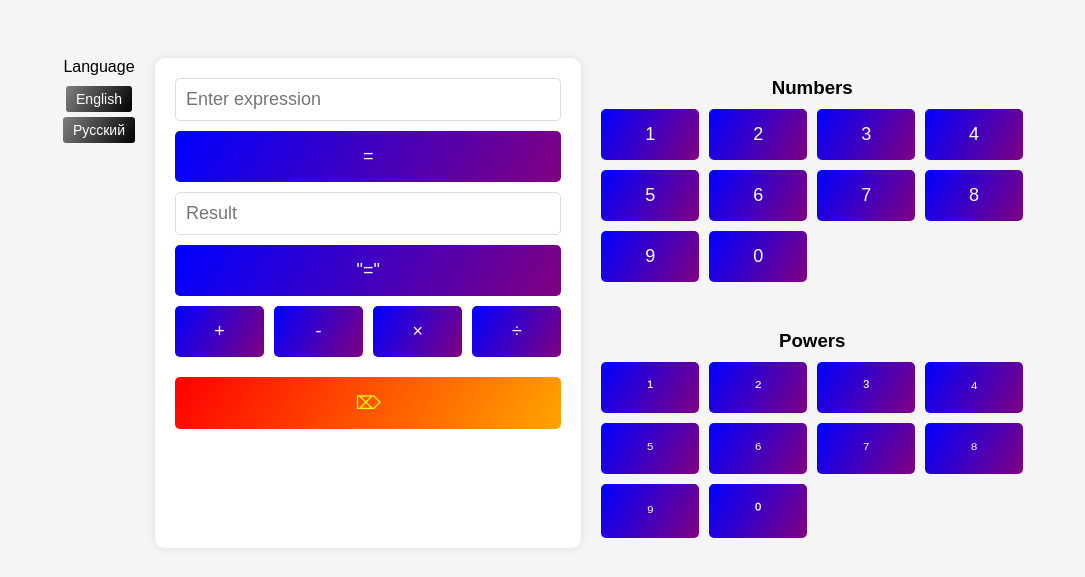
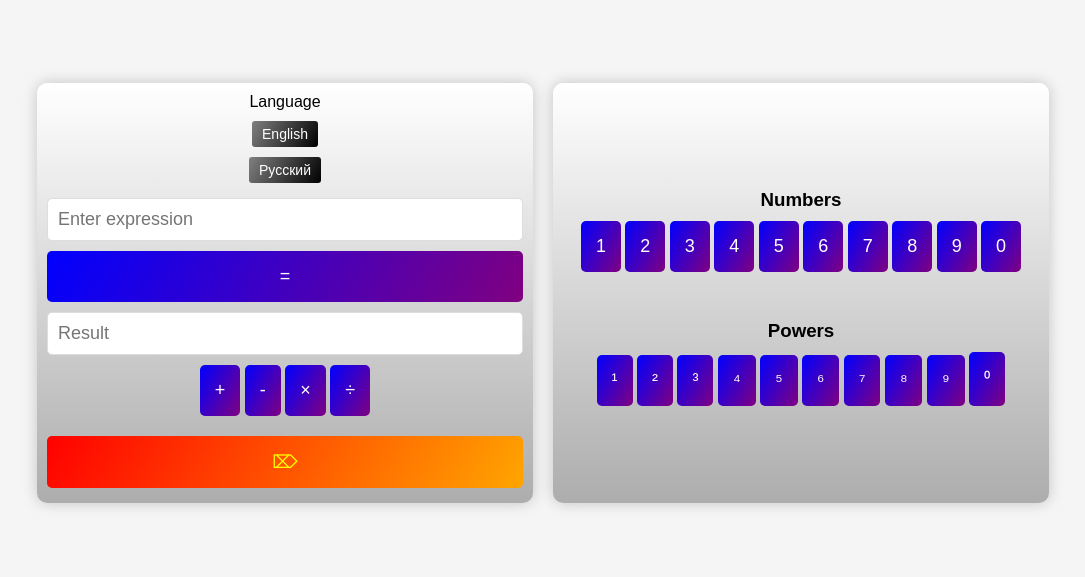
Before and after one commit to Gr1nd1Lka/Calculator, a plain HTML site: page index.html in a window 1280 px wide. Shown: the part 107-684 px from the top of the page, without its empty margins (97-1182 px from the left). Drawn offline with Linux system fonts and the light colour scheme.

Commit message:
Add files via upload

```diff
--- a/index.html
+++ b/index.html
@@ -3,26 +3,22 @@
 <head>
     <meta name="viewport" content="width=device-width, initial-scale=1.0, maximum-scale=1.0, user-scalable=no">
     <meta charset="UTF-8">
-    <meta name="viewport" content="width=device-width, initial-scale=1.0">
     <title>Calculator</title>
     <link rel="stylesheet" href="styles.css">
 </head>
 <body>
     <div class="container">
+        <div class="calculator">
             <div class="language-switcher">
                 <span id="language-label">Language</span>
                 <button onclick="switchLanguage('en')">English</button>
                 <button onclick="switchLanguage('ru')">Русский</button>
             </div>
-
-        <div class="calculator">
-            <input type="text" id="expression" class="expression" placeholder="Enter expression">
+            <input type="text" id="expression" class="expression" placeholder="Example" readonly>
 
             <button id="calculate-btn" onclick="calculateExpression()">=</button>
 
             <input type="text" id="result" class="result" readonly placeholder="Result">
-
-            <button id="equal-btn" onclick="insertSymbol('=')">"="</button>
 
             <div class="operation-buttons">
                 <button onclick="insertSymbol('+')">+</button>
@@ -34,6 +30,7 @@
             <button id="delete-btn" onclick="deleteLastSymbol()">⌦</button>
         </div>
 
+        <div class="forButtons">
             <div class="side-panel">
                 <div class="numbers">
                     <h3>Numbers</h3>
@@ -68,6 +65,7 @@
                 </div>
             </div>
         </div>
+    </div>
 
     <script src="https://cdnjs.cloudflare.com/ajax/libs/algebra.js/0.2.6/algebra.min.js"></script>
     <script src="script.js"></script>
--- a/script.js
+++ b/script.js
@@ -1,13 +1,11 @@
 function insertSymbol(symbol) {
     const expressionField = document.getElementById('expression');
     expressionField.value += symbol;
-    expressionField.focus();  // Сразу после вставки символа устанавливаем фокус на поле ввода
 }
 
 function deleteLastSymbol() {
     const expressionField = document.getElementById('expression');
     expressionField.value = expressionField.value.slice(0, -1);
-    expressionField.focus();  // После удаления фокус остаётся на поле ввода
 }
 
 function calculateExpression() {
--- a/styles.css
+++ b/styles.css
@@ -10,23 +10,26 @@ body {
 
 .container {
     display: flex;
-    flex-direction: column;
-    gap: 20px;
+    flex-direction: row; /* Горизонтальное расположение элементов */
+    justify-content: center; /* Центрируем содержимое по горизонтали */
+    gap: 20px; /* Пространство между calculator и forButtons */
     width: 100%;
-    max-width: 600px;
+    max-width: 100%;
     padding: 20px;
-    box-sizing: border-box; /* Убедитесь, что padding учитывается */
-    margin-top: 20px;
+    box-sizing: border-box;
+    align-items: stretch; /* Оба блока растягиваются на всю высоту контейнера */
 }
 
-.calculator {
-    background-color: #ffffff;
-    padding: 20px;
+.calculator, .forButtons {
+    background: linear-gradient(180deg, rgb(255, 255, 255), rgb(173, 173, 173));
+    padding: 10px;
     border-radius: 10px;
-    box-shadow: 0 0 10px rgba(0, 0, 0, 0.1);
-    text-align: center;
-    width: 100%;
-    box-sizing: border-box; /* Убедитесь, что padding учитывается */
+    box-shadow: 0 0 15px rgba(0, 0, 0, 0.2);
+    width: 60%; /* Устанавливаем одинаковую ширину для обоих блоков */
+    box-sizing: border-box;
+    display: flex;
+    flex-direction: column;
+    justify-content: center;
 }
 
 .expression, .result {
@@ -42,7 +45,7 @@ body {
 .language-switcher {
     display: flex;
     flex-direction: column;
-    align-items: center; /* Центрируем надпись и кнопки */
+    align-items: center;
     gap: 5px;
     margin-bottom: 10px;
 }
@@ -81,10 +84,11 @@ body {
 }
 
 .number-buttons, .power-buttons, .operation-buttons {
-    display: grid;
     grid-template-columns: repeat(4, 1fr);
-    gap: 10px;
-    margin-bottom: 10px;
+    gap: 20px;
+    margin-bottom: 5px;
+    text-align: center;
+    text-decoration: dashed;
 }
 
 #delete-btn {
@@ -109,6 +113,7 @@ button {
     cursor: pointer;
     transition: background-color 0.3s ease;
     box-sizing: border-box;
+    margin-bottom: 5px; /* Add this line for the 5px margin */
 }
 
 button:hover {
@@ -128,30 +133,27 @@ button:hover {
 }
 
 @media (min-width: 768px) {
-    .container {
-        flex-direction: row;
-        max-width: 800px;
-    }
 
-    .calculator {
-        width: 60%;
-    }
 
-    .side-panel {
+    .calculator, .forButtons {
         width: 40%;
     }
 }
 
 @media (min-width: 1024px) {
-    .container {
-        max-width: 1000px;
+
+
+    .calculator, .forButtons {
+        width: 40%;
+    }
+}
+
+
+
+@media (max-width: 480px) {
+
+    .calculator, .forButtons {
+        width: 40%;
     }
 
-    .calculator {
-        width: 50%;
-    }
-
-    .side-panel {
-        width: 50%;
-    }
 }
```
Lines whose indentation alone changed are shown as unchanged.
